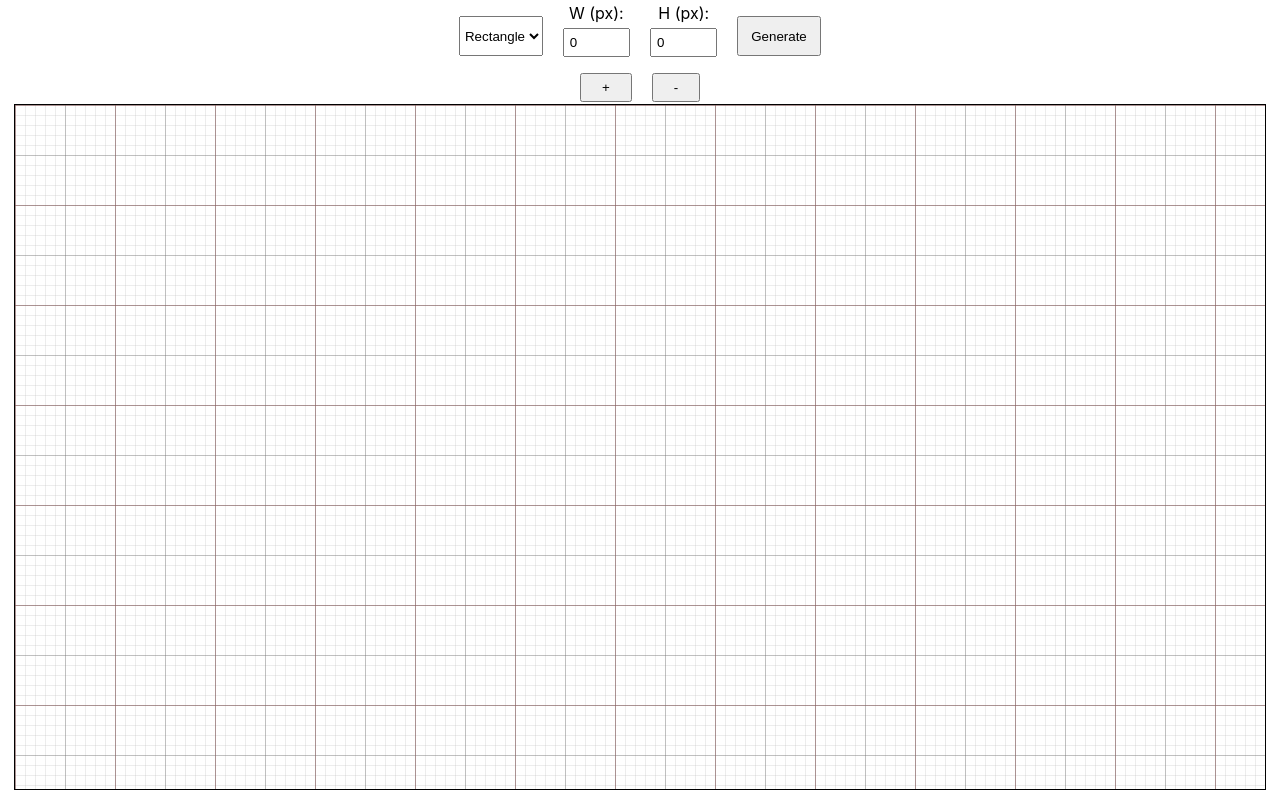
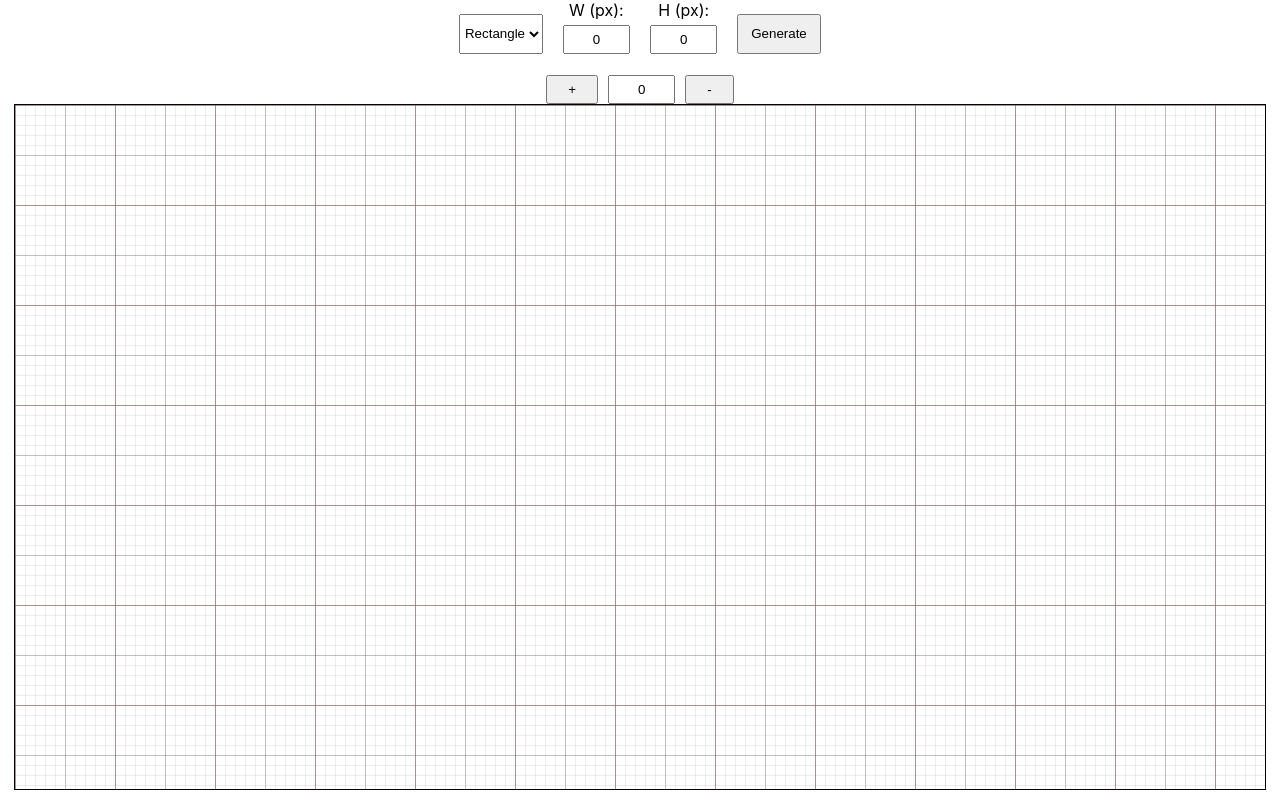
Before and after one commit to abikuneebus/pixel-reference, a React (Create React App) app: page / in a window 1280 px wide. Built offline with nearby package versions, Linux system fonts and the light colour scheme.

Commit message:
shape-generation dimension input elements made to display dimensions & rotation when generated shapes are selected

```diff
--- a/src/App.tsx
+++ b/src/App.tsx
@@ -1,4 +1,4 @@
-import { useState } from "react";
+import { useEffect, useState } from "react";
 import { DndProvider } from "react-dnd";
 import { HTML5Backend } from "react-dnd-html5-backend";
 import "./App.scss";
@@ -10,6 +10,9 @@ import { IShape } from "./types";
 const App: React.FC = () => {
   const [shapes, setShapes] = useState<IShape[]>([]);
   const [selectedShape, setSelectedShape] = useState<string | null>(null);
+  const [shapeWidth, setShapeWidth] = useState<number>(0);
+  const [shapeHeight, setShapeHeight] = useState<number>(0);
+  const [shapeRotation, setShapeRotation] = useState<number>(0);
   const [rotationVersion, setRotationVersion] = useState<number>(0);
   const resizeShape = (
     id: string,
@@ -33,6 +36,21 @@ const App: React.FC = () => {
       })
     );
   };
+
+  // update ControlPanel when shape selected
+  useEffect(() => {
+    const selected = shapes.find((shape) => shape.id === selectedShape);
+    if (selected) {
+      setShapeWidth(selected.width);
+      setShapeHeight(selected.height);
+      setShapeRotation(selected.rotation || 0);
+    } else {
+      // reset if no shape selected
+      setShapeWidth(0);
+      setShapeHeight(0);
+      setShapeRotation(0);
+    }
+  }, [selectedShape, shapes]);
 
   const handleGenerate = (
     width: number,
@@ -76,14 +94,27 @@ const App: React.FC = () => {
 
   return (
     <DndProvider backend={HTML5Backend}>
-      <div className='main-container'>
+      <div
+        className='main-container'
+        onClick={() => setSelectedShape(null)} // deselect shape
+      >
         <ControlPanel
           onGenerate={(width, height, shape) =>
             handleGenerate(width, height, shape)
           }
+          onClick={() => setSelectedShape(null)} // deselect shape
           onRotate={rotateShape}
+          width={shapeWidth}
+          height={shapeHeight}
+          rotation={shapeRotation}
+          setWidth={setShapeWidth}
+          setHeight={setShapeHeight}
+          setRotation={setShapeRotation}
         />
-        <Canvas onDrop={moveShape}>
+        <Canvas
+          onDrop={moveShape}
+          setSelectedShape={setSelectedShape}
+        >
           {shapes.map((shape) => (
             <Box
               key={shape.id}
--- a/src/components/Box.tsx
+++ b/src/components/Box.tsx
@@ -149,6 +149,7 @@ const Box: React.FC<BoxProps> = ({
         onClick(id);
         setResizing(false); // stop resizing on mouse-up
       }}
+      onClick={(e) => e.stopPropagation()}
     >
       {isSelected && resizable && (
         <>
--- a/src/components/Canvas.tsx
+++ b/src/components/Canvas.tsx
@@ -6,9 +6,15 @@ interface CanvasProps {
   onDrop: (id: string, left: number, top: number) => void; // function to update position on drop
   children: React.ReactNode;
   className?: string; // ToDo: use it or lose it
+  setSelectedShape: (value: string | null) => void;
 }
 
-const Canvas: React.FC<CanvasProps> = ({ onDrop, children, className }) => {
+const Canvas: React.FC<CanvasProps> = ({
+  onDrop,
+  children,
+  className,
+  setSelectedShape,
+}) => {
   const [, drop] = useDrop({
     accept: "box", // accepts the same type as defined in draggable items
     drop: (item: any, monitor) => {
@@ -60,6 +66,7 @@ const Canvas: React.FC<CanvasProps> = ({ onDrop, children, className }) => {
         width: `${canvasSize.width}px`,
         height: `${canvasSize.height}px`,
       }}
+      onClick={() => setSelectedShape(null)}
     >
       {children}
     </div>
--- a/src/components/ControlPanel.tsx
+++ b/src/components/ControlPanel.tsx
@@ -9,17 +9,27 @@ interface ControlPanelProps {
     shape: "rectangle" | "circle" | "triangle"
   ) => void;
   onRotate: (angleDelta: number) => void;
+  width: number;
+  height: number;
+  rotation: number;
+  setWidth: React.Dispatch<React.SetStateAction<number>>;
+  setHeight: React.Dispatch<React.SetStateAction<number>>;
+  setRotation: React.Dispatch<React.SetStateAction<number>>;
+  onClick: () => void;
 }
-
 const ControlPanel: React.FC<ControlPanelProps> = ({
   onGenerate,
   onRotate,
+  width,
+  height,
+  rotation,
+  setWidth,
+  setHeight,
+  setRotation,
 }) => {
   // initialize dimensions to 0
   const [rotationInterval, setRotationInterval] =
     useState<NodeJS.Timeout | null>(null);
-  const [width, setWidth] = useState<number>(0);
-  const [height, setHeight] = useState<number>(0);
   const [shape, setShape] = useState<"rectangle" | "circle" | "triangle">(
     "rectangle"
   );
@@ -80,13 +90,19 @@ const ControlPanel: React.FC<ControlPanelProps> = ({
               onChange={(e) => setHeight(Number(e.target.value))}
             />
           </label>
-          <button type='submit'>Generate</button>
+          <button
+            type='submit'
+            onClick={(e) => e.stopPropagation()}
+          >
+            Generate
+          </button>
         </form>
       </div>
       <div className='adjustment'>
         <div className='rotation'>
           <button
             className='rotateIncrementButton'
+            onClick={(e) => e.stopPropagation()}
             onMouseDown={() => {
               startRotating(1);
             }}
@@ -99,8 +115,14 @@ const ControlPanel: React.FC<ControlPanelProps> = ({
           >
             +
           </button>
+          <input
+            type='number'
+            value={rotation}
+            onChange={(e) => setRotation(Number(e.target.value))}
+          />
           <button
             className='rotateDecrementButton'
+            onClick={(e) => e.stopPropagation()}
             onMouseDown={() => {
               startRotating(-1);
             }}
--- a/src/components/styles/ControlPanel.scss
+++ b/src/components/styles/ControlPanel.scss
@@ -7,6 +7,24 @@
   max-width: 700px;
   margin: 0 auto;
   padding: 20px;
+
+  input::-webkit-inner-spin-button,
+  input::-webkit-outer-spin-button {
+    -webkit-appearance: none;
+    margin: 0;
+  }
+
+  input[type="number"] {
+    -moz-appearance: textfield;
+    appearance: textfield;
+  }
+
+  input[type="number"] {
+    width: 4em;
+    padding: 5px;
+    margin-top: 5px;
+    text-align: center;
+  }
 
   //* controls used for shape generation
   .generation {
@@ -40,7 +58,6 @@
         align-items: center;
 
         input[type="number"] {
-          width: 4em;
           padding: 5px;
           margin-top: 5px;
         }
--- a/src/components/styles/_variables.scss
+++ b/src/components/styles/_variables.scss
@@ -2,7 +2,9 @@
 $color-grid-10: #c5c5c550;
 $color-grid-50: #75757560;
 $color-grid-100: #8f575770;
-$color-resize-handles: #1f3a50;
+$color-resize-handles: #1f3a50df;
+$color-tooltip-BG: #e0eff0df;
+$color-border-dk: #16162e;
 
 // general colors
 $color-dk-blue: #002244;
```
